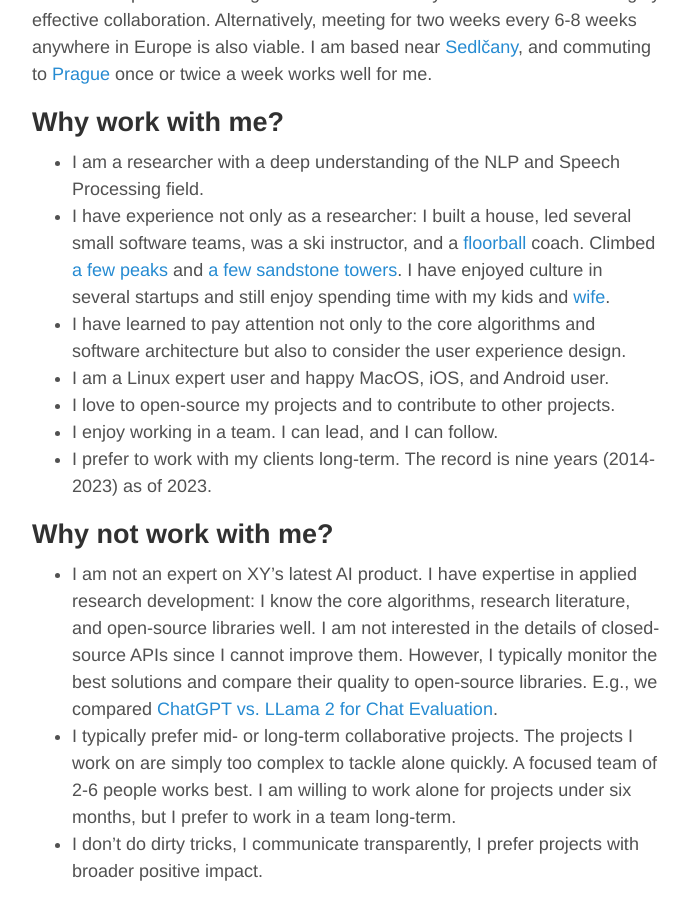
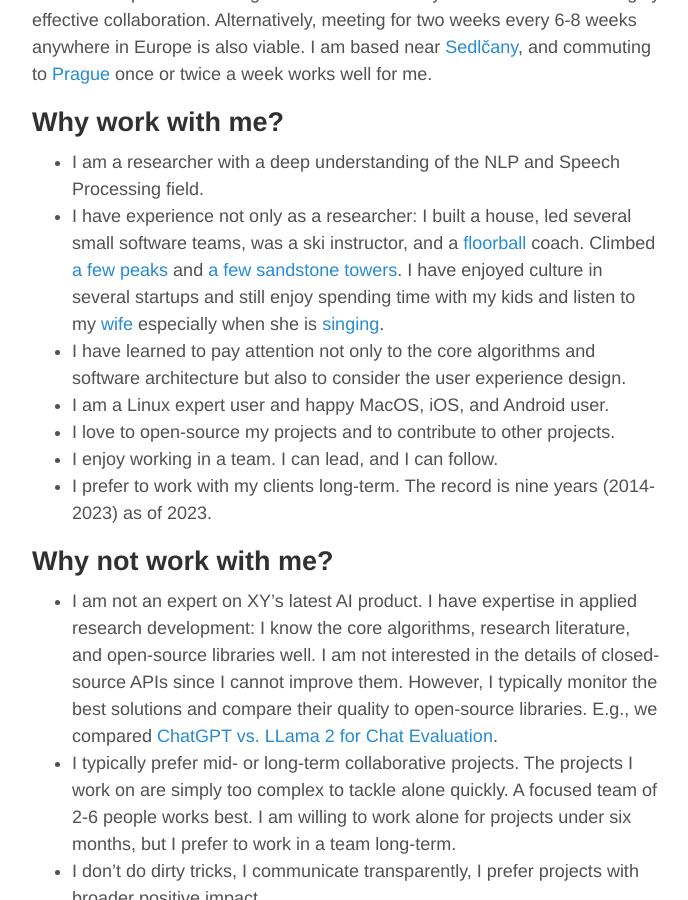
Before and after one commit to oplatek/oplatek.github.io, a Jekyll site: the page built from index.md, in a window 1280 px wide and 900 px high, scrolled down 2268 px. Shown: the whole window, without its empty margins (293-981 px from the left). Built offline with Jekyll 4.4.1, drawn with Linux system fonts in a browser that asks for light colours.

Commit message:
link to prvnikava.cz

```diff
--- a/index.md
+++ b/index.md
@@ -70,7 +70,7 @@ I am based near [Sedlčany](https://cs.wikipedia.org/wiki/Sedl%C4%8Dany), and co
 - I am a researcher with a deep understanding of the NLP and Speech Processing field.
 - I have experience not only as a researcher: I built a house, led several small software teams, was a ski instructor, and a [floorball](https://en.wikipedia.org/wiki/Floorball) coach.
   Climbed [a](https://eu.zonerama.com/homedik/Album/7373646) [few](https://eu.zonerama.com/homedik/Album/6517857) [peaks](https://eu.zonerama.com/homedik/Album/6886499) and [a few sandstone towers](https://eu.zonerama.com/homedik/Album/4385809).
-  I have enjoyed culture in several startups and still enjoy spending time with my kids and [wife](https://www.linkedin.com/in/ad%C3%A9la-pl%C3%A1tkov%C3%A1-87390283/).
+  I have enjoyed culture in several startups and still enjoy spending time with my kids and listen to my [wife](https://www.linkedin.com/in/ad%C3%A9la-pl%C3%A1tkov%C3%A1-87390283/) especially when she is [singing](https://prvnikava.cz).
 - I have learned to pay attention not only to the core algorithms and software architecture but also to consider the user experience design.
 - I am a Linux expert user and happy MacOS, iOS, and Android user.
 - I love to open-source my projects and to contribute to other projects.
```
